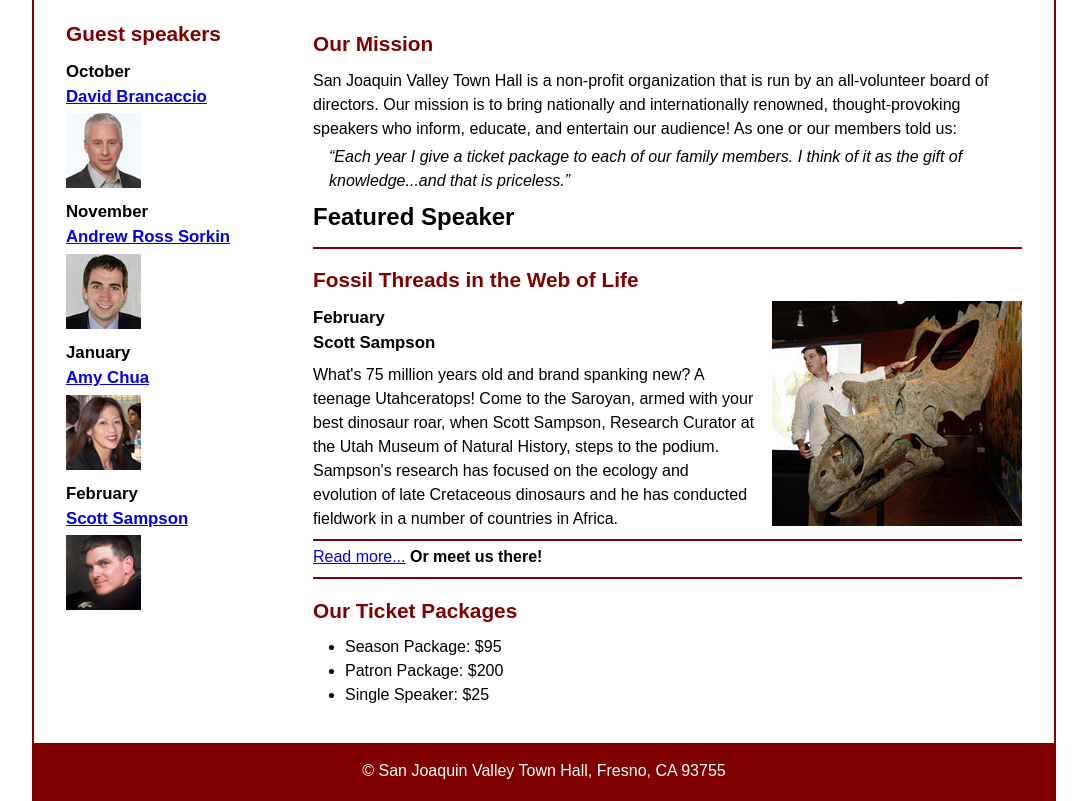
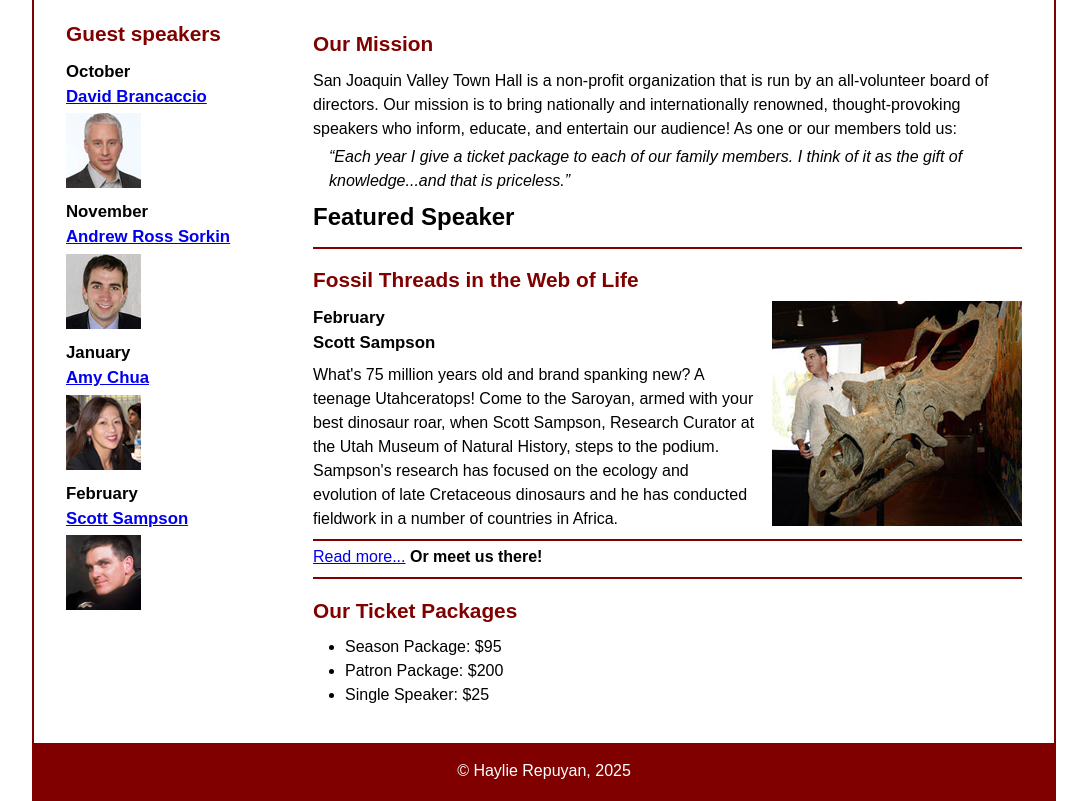
Before and after one commit to hannerep/A08, a plain HTML site: page index.html in a window 1280 px wide. Shown: the part 112-913 px from the top of the page, without its empty margins (96-1183 px from the left). Drawn offline with Linux system fonts and the light colour scheme.

Commit message:
Change footer contents

```diff
--- a/index.html
+++ b/index.html
@@ -60,7 +60,7 @@
 		</section>
 	</main>
 	<footer>
-		<p>&copy; San Joaquin Valley Town Hall, Fresno, CA 93755</p>
+		<p>&copy; Haylie Repuyan, 2025</p>
 	</footer>
 </body>
 </html>
```
